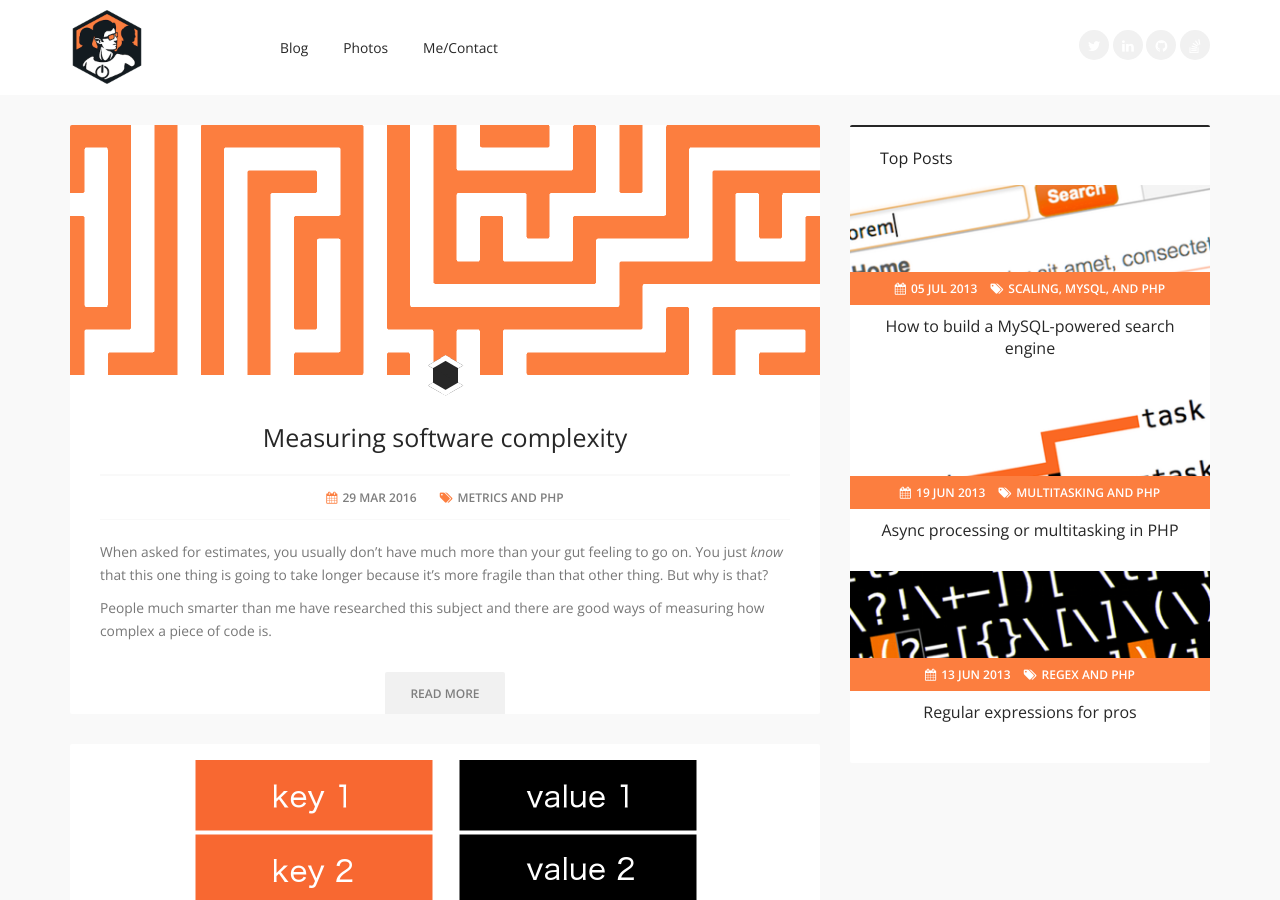
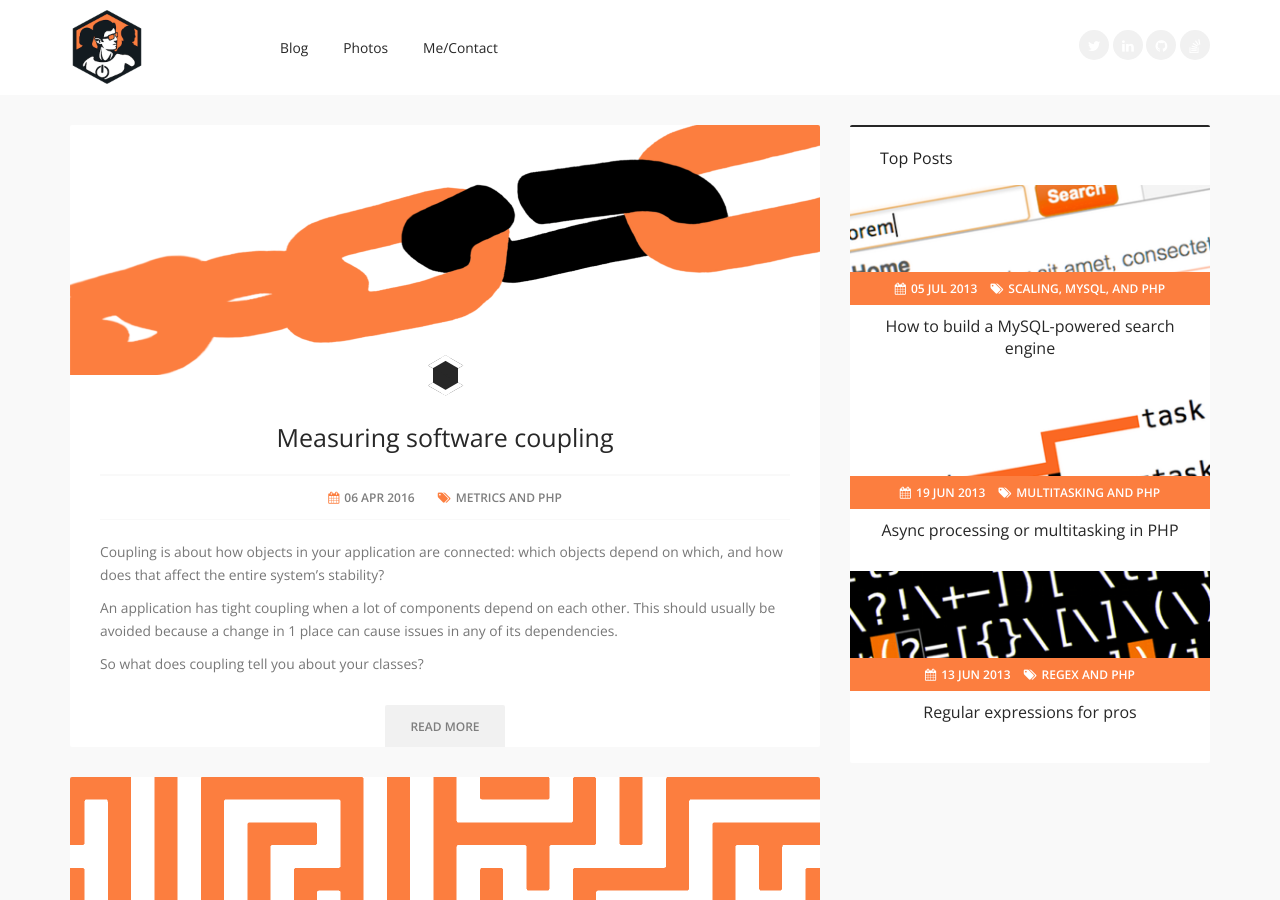
Before and after one commit to matthiasmullie/mullie.eu, a Jekyll site: the page built from index.html, in a window 1280 px wide and 900 px high. Built offline with Jekyll 4.4.1, drawn with Linux system fonts in a browser that asks for light colours; the list of posts is cut into pages by our own code; some of the changed lines change nothing that is shown; some of the changed text lies outside the part shown.

Commit message:
Coupling post

```diff
--- a/_posts/2016-03-29-measuring-software-complexity.md
+++ b/_posts/2016-03-29-measuring-software-complexity.md
@@ -62,7 +62,7 @@ logic & test it.
 
 # Halstead intelligent content
 
-Instead of decision paths, Halstead's metrics are based on the vocabulary of
+Instead of decision paths, Halstead's measures are based on the vocabulary of
 your software: all operators (`+`, `-`, `=`, `&&`, ... and all reserved words,
 like `if` and `for`) and operands (values, variables & function names).
 
--- /dev/null
+++ b/_posts/2016-04-06-measuring-software-coupling.md
@@ -0,0 +1,84 @@
+---
+layout: post
+title: Measuring software coupling
+image: coupling.png
+description: Coupling is about how objects in your application are connected. Which objects depend on which, and how does that affect the entire system's stability?
+tags: [ metrics, php ]
+---
+
+Coupling is about how objects in your application are connected: which objects
+depend on which, and how does that affect the entire system's stability?
+
+An application has tight coupling when a lot of components depend on each other.
+This should usually be avoided because a change in 1 place can cause issues in
+any of its dependencies.
+
+So what does coupling tell you about your classes?
+
+<!-- more -->
+
+
+# Afferent coupling
+
+Afferent coupling denotes the amount of incoming dependencies, i.e. how many
+other classes use this class.
+
+Ideally, classes with high afferent coupling arere small and have few
+responsibilities. Because so many others depend on such classes, they're very
+hard to change without breaking something somewhere. These classes should be
+stable & thoroughly tested.
+
+High afferent coupling is not necessarily a bad thing and will naturally occur
+for certain pieces of code *(e.g. core functionality will usually score high)*.
+It only becomes a problem if those classes change often, or if afferent coupling
+is unnaturally high across the entire application.
+
+**The more classes that depend on a class, the higher the chance 1 of them
+breaks when changing it.**
+
+
+# Efferent coupling
+
+Efferent coupling is about how many classes this class depends on *(outgoing
+dependencies)*.
+
+In a sense, it's good to use other classes instead of duplicating that code, but
+it makes a class much harder maintain. With lots of dependencies *(e.g. parent
+classes/interfaces or parameter/variable types)*, a class becomes:
+
+* Harder to read & maintain (because you have to know about those other classes)
+* Harder to reuse (because it needs all those other components)
+* Harder to test in isolation (because you have to setup those other modules)
+* Brittle, more sensitive to changes in other places (because changes in those
+  dependencies may cause errors)
+
+High efferent coupling is an excellent indicator that a class is probably doing
+more than it should. Ideally, a class only has a [single responsibility](https://nl.wikipedia.org/wiki/SOLID).
+An unfocused class like that can usually be decomposed into multiple smaller
+classes with a single responsibility.
+
+**The more classes a class depends on, the more likely it is to break when
+any of those change.**
+
+
+# Instability
+
+The ratio between efferent & total coupling (efferent + afferent) defines the
+(in)stability of a class. It shows how resilient a chance is to change, how
+hard it is to change a component without impacting others in the application.
+
+Classes with high efferent coupling (with lots of dependencies) but low
+afferent coupling (used by few others) are less stable: they're likely to be
+impacted by changes in their dependencies, and they don't have much depending on
+them so change is easy.
+
+Stability or instability is about technical difficulty to change things, which
+may be at odds with the need or desire to change it. A high stability is good,
+as long as you don't need to the implementation too often.
+
+**A class should depend only on classes that are more stable that itself.**
+
+If you want to look into coupling in your projects, head on to
+[Cauditor](https://www.cauditor.org), a code metrics visualization project I've
+been working on. Or run the [PDepend](https://pdepend.org) suite if you're only
+interested in the raw metrics.
```
Also changed, not shown: public/posts/coupling.png (added).
